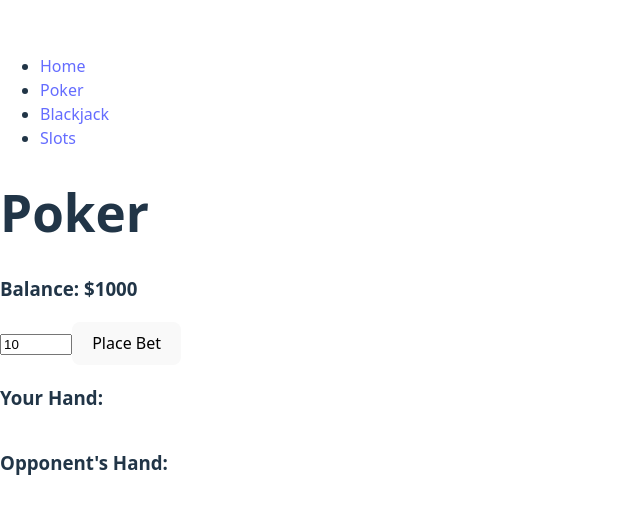
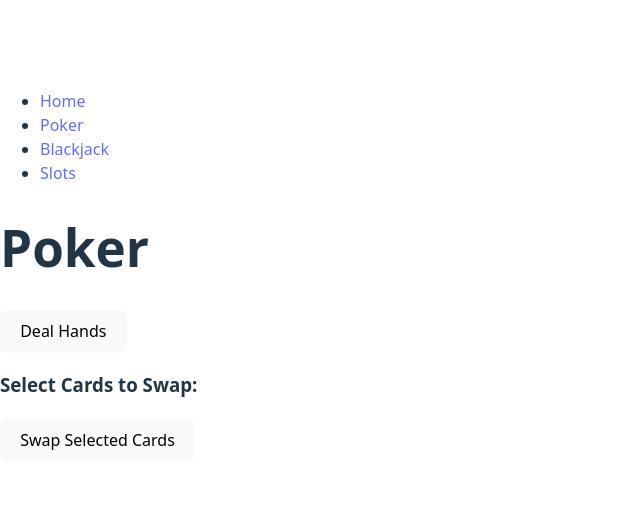
Before and after one commit to blovelace84/Casino-App-Repo, a React (Vite) app in the folder Casino-App/: page /poker in a window 1280 px wide. Shown: the part 133-646 px from the top of the page, without its empty margins (0-640 px from the left). Built offline with nearby package versions, Linux system fonts and the light colour scheme.

Commit message:
Made some changes to Poker component

```diff
--- a/Casino-App/src/pages/Poker.jsx
+++ b/Casino-App/src/pages/Poker.jsx
@@ -1,6 +1,6 @@
 import { useState } from "react";
 import { usePlayer } from "../context/PlayerContext";
-import { createDeck, evaluateHand} from "../utils/pokerUtils";
+import { createDeck, evaluateHand, opponentDecision } from "../utils/pokerUtils";
 import BetControls from "../components/BetControls";
 
 const Poker = () => {
@@ -9,27 +9,65 @@ const Poker = () => {
     const [playerHand, setPlayerHand] = useState([]);
     const [opponentHand, setOpponentHand] = useState([]);
     const [gameResult, setGameResult] = useState(null);
+    const [currentBet, setCurrentBet] = useState(100);
+    const [selectedCards, setSelectedCards] = useState([]);
+    const [round, setRound] = useState("pre-flop");
+
+    const dealHands = () => {
+        let newDeck = createDeck();
+        setPlayerHand(newDeck.slice(0, 5));
+        setOpponentHand(newDeck.slice(5, 10));
+        setDeck(newDeck.slice(10));
+        setGameResult(null);
+        setRound("pre-flop");
+    };
+
+    const toggleCardSelection = (index) => {
+        setSelectedCards(prev =>
+            prev.includes(index) ? prev.filter(i => i !== index) : [...prev, index]
+        );
+    };
+
+    const swapCards = () => {
+        if (selectedCards.length === 0) return;
+        const newDeck = [...deck];
+        const newHand = playerHand.map((card, index) =>
+            selectedCards.includes(index) ? newDeck.pop() : card
+        );
+        setPlayerHand(newHand);
+        setDeck(newDeck);
+        setSelectedCards([]);
+        setRound("betting");
+    };
 
     const handleBet = (amount) => {
-        let newDeck = createDeck();
-        let newPlayerHand = newDeck.slice(0, 5);
-        let newOpponentHand = newDeck.slice(5, 10);
+        setCurrentBet(amount);
+        handleOpponentMove();
+    };
 
-        setPlayerHand(newPlayerHand);
-        setOpponentHand(newOpponentHand);
-        setDeck(newDeck.slice(10));
+    const handleOpponentMove = () => {
+        const decision = opponentDecision(opponentHand);
+        if (decision === "fold") {
+            setGameResult("Opponent folded! You win.");
+            updateBalance(currentBet * 2, true);
+            return;
+        } else if (decision === "raise") {
+            setCurrentBet(currentBet + 50);
+        }
+        setRound("showdown");
+    };
 
-        // Evaluate hands
-        const playerRank = evaluateHand(newPlayerHand);
-        const opponentRank = evaluateHand(newOpponentHand);
-
-        let winner = "It's a tie!";
-        let won = false;
+    const determineWinner = () => {
+        const playerRank = evaluateHand(playerHand);
+        const opponentRank = evaluateHand(opponentHand);
 
         const rankOrder = [
             "High Card", "One Pair", "Two Pairs", "Three of a Kind",
             "Straight", "Flush", "Full House", "Four of a Kind", "Straight Flush"
         ];
+
+        let winner = "It's a tie!";
+        let won = false;
 
         if (rankOrder.indexOf(playerRank) > rankOrder.indexOf(opponentRank)) {
             winner = "You won!";
@@ -38,30 +76,35 @@ const Poker = () => {
             winner = "You lost!";
         }
 
-        updateBalance(won ? amount * 2 : 0, won);
+        updateBalance(won ? currentBet * 2 : 0, won);
         setGameResult(`${winner} (You: ${playerRank} vs Opponent: ${opponentRank})`);
     };
 
     return (
         <div>
             <h1>Poker</h1>
-            <BetControls onBet={handleBet} />
-            <h3>Your Hand:</h3>
-            <div style={{ display: "flex", gap: "10px" }}>
-                {playerHand.map((card, index) => (
-                    <span key={index} style={{ fontSize: "1.5rem" }}>
-                        {card.value}{card.suit}
-                    </span>
-                ))}
-            </div>
-            <h3>Opponent's Hand:</h3>
-            <div style={{ display: "flex", gap: "10px" }}>
-                {opponentHand.map((card, index) => (
-                    <span key={index} style={{ fontSize: "1.5rem" }}>
-                        {card.value}{card.suit}
-                    </span>
-                ))}
-            </div>
+            <button onClick={dealHands}>Deal Hands</button>
+            {round === "pre-flop" && (
+                <>
+                    <h3>Select Cards to Swap:</h3>
+                    {playerHand.map((card, index) => (
+                        <span
+                            key={index}
+                            onClick={() => toggleCardSelection(index)}
+                            style={{
+                                fontSize: "1.5rem",
+                                cursor: "pointer",
+                                border: selectedCards.includes(index) ? "2px solid red" : "none"
+                            }}
+                        >
+                            {card.value}{card.suit}
+                        </span>
+                    ))}
+                    <button onClick={swapCards}>Swap Selected Cards</button>
+                </>
+            )}
+            {round === "betting" && <BetControls onBet={handleBet} />}
+            {round === "showdown" && <button onClick={determineWinner}>Reveal Winner</button>}
             {gameResult && <h2>{gameResult}</h2>}
         </div>
     );
--- a/Casino-App/src/utils/pokerUtils.jsx
+++ b/Casino-App/src/utils/pokerUtils.jsx
@@ -1,7 +1,5 @@
 const suits = ["♠", "♥", "♦", "♣"];
-const values = [
-    "2", "3", "4", "5", "6", "7", "8", "9", "10", "J", "Q", "K", "A"
-];
+const values = ["2", "3", "4", "5", "6", "7", "8", "9", "10", "J", "Q", "K", "A"];
 
 export const createDeck = () => {
     let deck = [];
@@ -14,12 +12,9 @@ export const createDeck = () => {
 };
 
 export const evaluateHand = (hand) => {
-    const values = hand.map(card => card.value);
+    const valueMap = { "J": 11, "Q": 12, "K": 13, "A": 14 };
+    const numValues = hand.map(card => valueMap[card.value] || parseInt(card.value)).sort((a, b) => a - b);
     const suits = hand.map(card => card.suit);
-
-    // Convert face cards to numeric values for ranking
-    const valueMap = { "J": 11, "Q": 12, "K": 13, "A": 14 };
-    const numValues = values.map(v => valueMap[v] || parseInt(v)).sort((a, b) => a - b);
 
     const isFlush = suits.every(suit => suit === suits[0]);
     const isStraight = numValues.every((val, i, arr) => i === 0 || val === arr[i - 1] + 1);
@@ -43,6 +38,18 @@ export const evaluateHand = (hand) => {
     if (hasThreeOfKind) return "Three of a Kind";
     if (hasTwoPairs) return "Two Pairs";
     if (hasPair) return "One Pair";
-
     return "High Card";
 };
+
+export const opponentDecision = (hand) => {
+    const handRank = evaluateHand(hand);
+    const rankOrder = [
+        "High Card", "One Pair", "Two Pairs", "Three of a Kind",
+        "Straight", "Flush", "Full House", "Four of a Kind", "Straight Flush"
+    ];
+    const strength = rankOrder.indexOf(handRank);
+
+    if (strength <= 1) return "fold";  // Opponent folds if weak
+    if (strength >= 5) return "raise"; // Opponent raises if strong
+    return "call";  // Otherwise, opponent calls
+};
```
